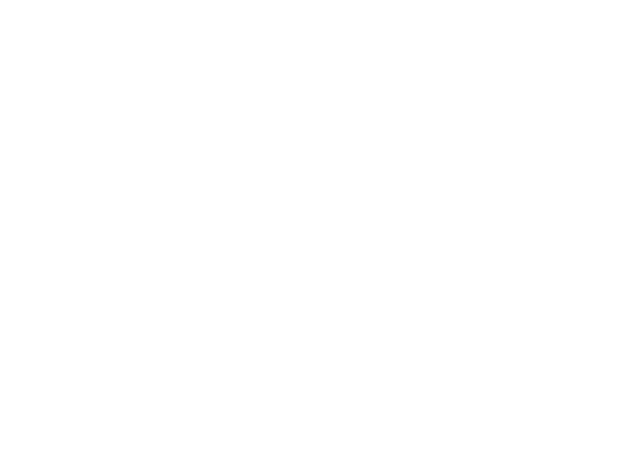
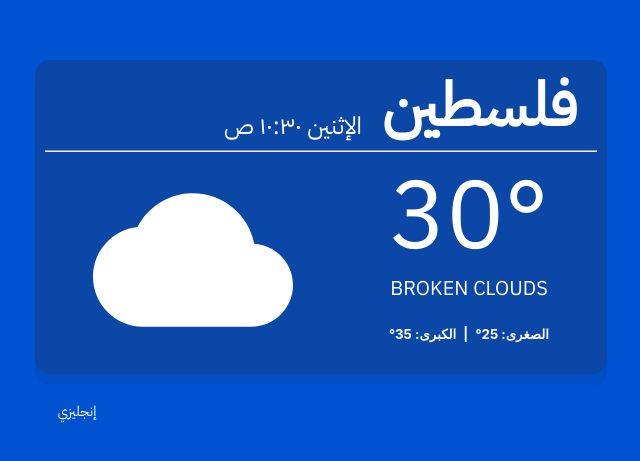
Before and after one commit to DaniaBarakat/weather-app, a React (Create React App) app: page / in a window 1280 px wide. Shown: the part 155-616 px from the top of the page, without its empty margins (319-959 px from the left). Built offline with nearby package versions, Linux system fonts and the light colour scheme.

Commit message:
Build weather app UI

```diff
--- a/src/App.css
+++ b/src/App.css
@@ -28,6 +28,9 @@
   color: #61dafb;
 }
 
+body{
+  background-color: #0052d0 !important;
+}
 @keyframes App-logo-spin {
   from {
     transform: rotate(0deg);
@@ -39,7 +42,7 @@
 /* CUSTOM FONTS */
 @font-face {
   font-family: IBM;
-  src: url('/public/IBM/public/fonts/IBM/IBMPlexSansArabic-Regular.ttf') format('truetype');
+  src: url('../public/fonts/IBM/IBMPlexSansArabic-Regular.ttf') format('truetype');
   font-weight: normal;
   font-style: normal;
 }
--- a/src/App.js
+++ b/src/App.js
@@ -3,6 +3,9 @@ import './App.css';
 
 // Material UI COMPONENTS
 import Container from '@mui/material/Container';
+import Typography from '@mui/material/Typography';
+import CloudIcon from '@mui/icons-material/Cloud';
+import Button from '@mui/material/Button';
 
 const theme = createTheme({
   typography: {
@@ -12,7 +15,100 @@ const theme = createTheme({
 function App() {
   return (
     <div className="App">
-      <ThemeProvider theme={theme}></ThemeProvider>
+      <ThemeProvider theme={theme}>
+        <Container maxWidth="sm">
+          {/* CONTENT CONTAINER */}
+          <div
+            style={{
+              height: '100vh',
+              display: 'flex',
+              justifyContent: 'center',
+              alignItems: 'center',
+              flexDirection: 'column',
+            }}
+          >
+            {/* CARD */}
+            <div
+              dir="rtl"
+              style={{
+                width: '100%',
+                background: 'rgb(28 52 91 / 36%)',
+                color: 'white',
+                padding: '10px',
+                borderRadius: '15px',
+                boxShadow: '0px 11px 1px rgba(0,0,0,0.05)',
+              }}
+            >
+              {/* CONTENT */}
+              <div>
+                {/* CITY & TIME */}
+                <div
+                  style={{ display: 'flex', alignItems: 'end', justifyContent: 'start' }}
+                  dir="rtl"
+                >
+                  <Typography variant="h2" style={{ marginRight: '20px', fontWeight: '600' }}>
+                    فلسطين
+                  </Typography>
+
+                  <Typography variant="h5" style={{ marginRight: '20px' }}>
+                    الإثنين ١٠:٣٠ ص
+                  </Typography>
+                </div>
+                {/* == CITY & TIME == */}
+
+                <hr />
+
+                {/*CONTAINER OF DEGREE + CLOUD ICON */}
+                <div style={{ display: 'flex', justifyContent: 'space-around' }}>
+                  {/* DEGREE & DESCRIPTION */}
+                  <div>
+                    {/* TEMP */}
+                    <div>
+                      <Typography variant="h1" style={{ textAlign: 'right' }}>
+                        30°
+                      </Typography>
+
+                      {/* TODO: TEMP IMAGE */}
+                    </div>
+                    {/* == TEMP == */}
+
+                    <Typography variant="h6">BROKEN CLOUDS</Typography>
+                    {/* MIN & MAX */}
+                    <div style={{ display: 'flex', justifyContent: 'space-between', alignItems: 'center' }}>
+                      <h5> الصغرى: 25° </h5>
+                      <h5 style={{ margin: '0 5px' }}> | </h5>
+                      <h5> الكبرى: 35° </h5>
+                    </div>
+                    {/* == MIN & MAX == */}
+                  </div>
+                  {/* == DEGREE & DESCRIPTION == */}
+
+                  <CloudIcon style={{ fontSize: '200px', color: 'white' }} />
+                </div>
+                {/* == CONTAINER OF DEGREE + CLOUD ICON == */}
+              </div>
+              {/* == CONTENT == */}
+            </div>
+            {/*c== CARD ==c*/}
+
+            {/* TRANSLATION CONTAINER */}
+            <div
+            dir="rtl"
+            style={{
+              width: '100%',
+              display: 'flex',
+              justifyContent: "end",
+              marginTop: '20px',
+            }}>
+              <Button style={{color: 'white'}} variant="text">
+              إنجليزي
+            </Button>
+            </div>
+            {/* == TRANSLATION CONTAINER == */}
+          </div>
+          {/* == CONTENT CONTAINER == */}
+        </Container>
+      </ThemeProvider>
     </div>
   );
 }
```
